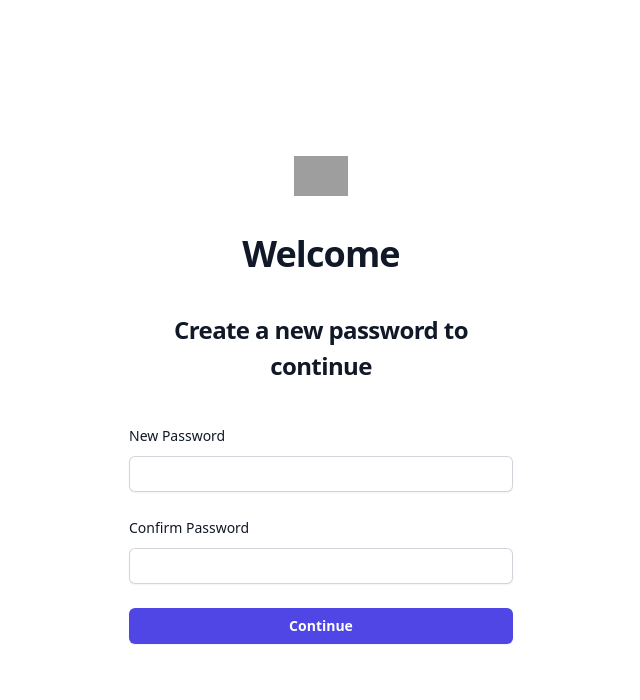
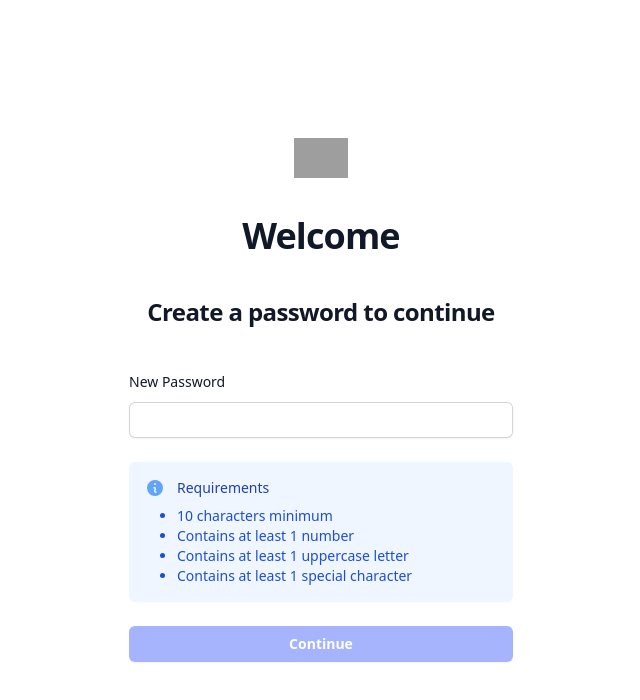
Before and after one commit to ppalms/contest-manager, a Next.js app: page /new-password in a window 1280 px wide. Shown: the top 700 px of the page, without its empty margins (319-959 px from the left). Built offline with nearby package versions, Linux system fonts and the light colour scheme; no server answers; grey boxes are pictures that could not be loaded; what aws-amplify would draw is missing.

Commit message:
New first-time login experience

```diff
--- a/src/app/(admin)/layout.tsx
+++ b/src/app/(admin)/layout.tsx
@@ -18,7 +18,7 @@ import { usePathname, useRouter } from 'next/navigation';
 import { ProfileDropdown } from '@/components/ProfileDropdown';
 import AmplifyConfig from '@/amplify-config';
 
-Amplify.configure(AmplifyConfig);
+Amplify.configure(AmplifyConfig); // TODO use AuthContext and get rid of Amplify.configure
 
 const navigation = [
   { name: 'Home', href: '/', icon: HomeIcon, current: true },
@@ -37,6 +37,7 @@ const teams = [
 ];
 
 const NavLayout = ({ children }: { children: React.ReactNode }) => {
+  // TODO move auth/user state handling into AuthContext and pull user from there
   interface CognitoUser {
     username: string;
     attributes: {
--- a/src/app/(admin)/organizations/page.tsx
+++ b/src/app/(admin)/organizations/page.tsx
@@ -1,6 +1,6 @@
 'use client';
 
-import { API, Amplify, graphqlOperation } from 'aws-amplify';
+import { API, graphqlOperation } from 'aws-amplify';
 import { GraphQLResult } from '@aws-amplify/api';
 import { useState, useEffect } from 'react';
 import Link from 'next/link';
--- a/src/app/(auth)/layout.tsx
+++ b/src/app/(auth)/layout.tsx
@@ -1,12 +1,26 @@
 'use client';
 
 import { Amplify } from 'aws-amplify';
+import { CognitoUser } from '@aws-amplify/auth';
 import AmplifyConfig from '@/amplify-config';
+import React from 'react';
 
 Amplify.configure(AmplifyConfig);
 
+type UserContext = {
+  user: CognitoUser | null;
+  setUser: React.Dispatch<React.SetStateAction<CognitoUser | null>>;
+};
+export const AuthContext = React.createContext<UserContext | null>(null);
+
 const AuthLayout = ({ children }: { children: React.ReactNode }) => {
-  return <>{children}</>;
+  const [user, setUser] = React.useState<CognitoUser | null>(null);
+
+  return (
+    <AuthContext.Provider value={{ user, setUser }}>
+      {children}
+    </AuthContext.Provider>
+  );
 };
 
 export default AuthLayout;
--- a/src/app/(auth)/login/page.tsx
+++ b/src/app/(auth)/login/page.tsx
@@ -6,13 +6,22 @@ import { Transition } from '@headlessui/react';
 import { XCircleIcon, XMarkIcon } from '@heroicons/react/24/outline';
 import { Auth } from 'aws-amplify';
 import { useRouter } from 'next/navigation';
-import { Fragment, useState } from 'react';
+import { Fragment, useContext, useState } from 'react';
+import { AuthContext } from '../layout';
+import LoginButton from '@/components/LoginButton';
 
 export default function Login() {
+  const authContext = useContext(AuthContext);
+  if (!authContext) {
+    throw new Error(
+      'Login is unavailiable - please contact support if this problem persists'
+    );
+  }
+
+  const { setUser } = authContext;
   const [signingIn, setSigningIn] = useState(false);
   const [error, setError] = useState<string | null>();
   const [showError, setShowError] = useState(false);
-
   const router = useRouter();
 
   const handleSignIn = async (event: any) => {
@@ -30,6 +39,7 @@ export default function Login() {
       });
 
       if (user?.challengeName === 'NEW_PASSWORD_REQUIRED') {
+        setUser(user);
         router.push('/new-password');
       } else if (user) {
         router.push('/');
@@ -38,7 +48,7 @@ export default function Login() {
       setError(
         'Sign in failed - please contact support if this problem persists'
       );
-    } finally {
+      setShowError(true);
       setSigningIn(false);
     }
   };
@@ -112,37 +122,11 @@ export default function Login() {
                 </div>
               </div>
 
-              <div>
-                <button
-                  type="submit"
-                  disabled={signingIn}
-                  className="flex w-full justify-center rounded-md bg-indigo-600 px-3 py-1.5 text-sm font-semibold leading-6 text-white shadow-sm hover:bg-indigo-500 focus-visible:outline focus-visible:outline-2 focus-visible:outline-offset-2 focus-visible:outline-indigo-600">
-                  {signingIn ? (
-                    <>
-                      Sign in
-                      <svg
-                        className="animate-spin -mr-0.5 ml-2 h-5 w-5 text-white"
-                        xmlns="http://www.w3.org/2000/svg"
-                        fill="none"
-                        viewBox="0 0 24 24">
-                        <circle
-                          className="opacity-25"
-                          cx="12"
-                          cy="12"
-                          r="10"
-                          stroke="currentColor"
-                          strokeWidth="4"></circle>
-                        <path
-                          className="opacity-75"
-                          fill="currentColor"
-                          d="M4 12a8 8 0 018-8V0C5.373 0 0 5.373 0 12h4zm2 5.291A7.962 7.962 0 014 12H0c0 3.042 1.135 5.824 3 7.938l3-2.647z"></path>
-                      </svg>
-                    </>
-                  ) : (
-                    <>Sign In</>
-                  )}
-                </button>
-              </div>
+              <LoginButton
+                buttonText="Sign In"
+                disabled={signingIn}
+                loading={signingIn}
+              />
             </form>
           </div>
 
--- a/src/app/(auth)/new-password/page.tsx
+++ b/src/app/(auth)/new-password/page.tsx
@@ -3,14 +3,82 @@
 'use client';
 
 import { Auth } from 'aws-amplify';
+import { useRouter } from 'next/navigation';
+import { Fragment, useContext, useState } from 'react';
+import { AuthContext } from '../layout';
+import {
+  InformationCircleIcon,
+  XCircleIcon,
+  XMarkIcon,
+} from '@heroicons/react/20/solid';
+import { Transition } from '@headlessui/react';
+import LoginButton from '@/components/LoginButton';
 
-export default function ResetPassword({ user }: any) {
+export default function NewPassword() {
+  const authContext = useContext(AuthContext);
+  if (!authContext) {
+    throw new Error(
+      'Login is unavailiable - please contact support if this problem persists'
+    );
+  }
+
+  const { user } = authContext;
+  const [isValidPassword, setIsValidPassword] = useState(false);
+  const [signingIn, setSigningIn] = useState(false);
+  const [error, setError] = useState<string | null>();
+  const [showError, setShowError] = useState(false);
+  const router = useRouter();
+
   const handleNewPassword = async (event: any) => {
     event.preventDefault();
+    setSigningIn(true);
+    setShowError(false);
 
-    await Auth.completeNewPassword(
-      user,
-      event.target['confirm-password'].value
+    if (!user) {
+      console.error('User not found - redirecting to login');
+      router.push('/login');
+    }
+
+    let errorMessage;
+    try {
+      await Auth.completeNewPassword(
+        user,
+        event.target['new-password'].value
+      ).catch((error) => {
+        errorMessage = error.message;
+        setError(errorMessage);
+        setShowError(true);
+        setSigningIn(false);
+        if (errorMessage.indexOf('Invalid session') !== -1) {
+          router.push('/login');
+        }
+      });
+
+      if (!errorMessage) {
+        router.push('/');
+      }
+    } catch (error) {
+      setError(
+        'Sign in failed - please contact support if this problem persists'
+      );
+      setShowError(true);
+      setSigningIn(false);
+    }
+  };
+
+  const validatePassword = (password: string): void => {
+    if (password.length < 10) {
+      setIsValidPassword(false);
+      return;
+    }
+
+    const hasUppercase = /[A-Z]/.test(password);
+    const hasLowercase = /[a-z]/.test(password);
+    const hasNumber = /\d/.test(password);
+    const hasSpecialChar = /[!@#$%^&*(),.?":{}|<>]/.test(password);
+
+    setIsValidPassword(
+      hasUppercase && hasLowercase && hasNumber && hasSpecialChar
     );
   };
 
@@ -27,11 +95,11 @@ export default function ResetPassword({ user }: any) {
             Welcome
           </h1>
           <h2 className="mt-10 text-center text-2xl font-bold leading-9 tracking-tight text-gray-900">
-            Create a new password to continue
+            Create a password to continue
           </h2>
         </div>
 
-        <div className="mt-10 sm:mx-auto sm:w-full sm:max-w-sm">
+        <div className="relative mt-10 sm:mx-auto sm:w-full sm:max-w-sm">
           <div>
             <form
               id="new-password-form"
@@ -47,39 +115,82 @@ export default function ResetPassword({ user }: any) {
                   <input
                     id="new-password"
                     name="new-password"
+                    type="password"
                     required
                     className="block w-full rounded-md border-0 py-1.5 text-gray-900 shadow-sm ring-1 ring-inset ring-gray-300 focus:ring-2 focus:ring-inset focus:ring-indigo-600 sm:text-sm sm:leading-6"
+                    onKeyUp={(e: React.KeyboardEvent<HTMLInputElement>) =>
+                      validatePassword(e.currentTarget.value)
+                    }
                   />
                 </div>
               </div>
 
-              <div>
-                <div className="flex items-center justify-between">
-                  <label
-                    htmlFor="confirm-password"
-                    className="block text-sm font-medium leading-6 text-gray-900">
-                    Confirm Password
-                  </label>
-                </div>
-                <div className="mt-2">
-                  <input
-                    id="confirm-password"
-                    name="confirm-password"
-                    required
-                    className="block w-full rounded-md border-0 py-1.5 text-gray-900 shadow-sm ring-1 ring-inset ring-gray-300 focus:ring-2 focus:ring-inset focus:ring-indigo-600 sm:text-sm sm:leading-6"
-                  />
+              <div className="rounded-md bg-blue-50 p-4">
+                <div className="flex">
+                  <div className="flex-shrink-0">
+                    <InformationCircleIcon
+                      className="h-5 w-5 text-blue-400"
+                      aria-hidden="true"
+                    />
+                  </div>
+                  <div className="ml-3 flex-1 md:flex md:justify-between">
+                    <p className="text-sm text-blue-700">
+                      <h3 className="font-medium text-blue-800">
+                        Requirements
+                      </h3>
+                      <ul className="list-disc mt-2">
+                        <li>10 characters minimum</li>
+                        <li>Contains at least 1 number</li>
+                        <li>Contains at least 1 uppercase letter</li>
+                        <li>Contains at least 1 special character</li>
+                      </ul>
+                    </p>
+                  </div>
                 </div>
               </div>
 
-              <div>
-                <button
-                  type="submit"
-                  className="flex w-full justify-center rounded-md bg-indigo-600 px-3 py-1.5 text-sm font-semibold leading-6 text-white shadow-sm hover:bg-indigo-500 focus-visible:outline focus-visible:outline-2 focus-visible:outline-offset-2 focus-visible:outline-indigo-600">
-                  Continue
-                </button>
-              </div>
+              <LoginButton
+                buttonText="Continue"
+                disabled={signingIn || !isValidPassword}
+                loading={signingIn}
+              />
             </form>
           </div>
+
+          <Transition
+            show={showError}
+            as={Fragment}
+            enter="transition-opacity ease-linear duration-300"
+            enterFrom="opacity-0"
+            enterTo="opacity-100"
+            leave="transition-opacity ease-linear duration-300"
+            leaveFrom="opacity-100"
+            leaveTo="opacity-0">
+            <div className="absolute w-full rounded-md bg-red-50 p-4 mt-8">
+              <div className="flex">
+                <div className="flex-shrink-0">
+                  <XCircleIcon
+                    className="h-5 w-5 text-red-400"
+                    aria-hidden="true"
+                  />
+                </div>
+                <div className="ml-3">
+                  <p className="text-sm font-medium text-red-800">{error}</p>
+                </div>
+                <div className="ml-auto pl-3">
+                  <div className="-mx-1.5 -my-1.5">
+                    <button
+                      type="button"
+                      className="inline-flex rounded-md bg-red-50 p-1.5 text-red-500 hover:bg-red-100 focus:outline-none focus:ring-2 focus:ring-red-600 focus:ring-offset-2 focus:ring-offset-red-50"
+                      onClick={() => setShowError(false)}>
+                      <span className="sr-only">Dismiss</span>
+                      <XMarkIcon className="h-5 w-5" aria-hidden="true" />
+                    </button>
+                  </div>
+                </div>
+              </div>
+            </div>
+          </Transition>
         </div>
       </div>
     </>
--- /dev/null
+++ b/src/components/LoginButton.tsx
@@ -0,0 +1,43 @@
+export interface LoginButtonProps {
+  buttonText: string;
+  disabled: boolean;
+  loading: boolean;
+}
+
+const LoginButton = (props: LoginButtonProps) => {
+  return (
+    <div>
+      <button
+        type="submit"
+        disabled={props.disabled}
+        className="relative flex w-full justify-center items-center rounded-md bg-indigo-600 px-3 py-1.5 text-sm font-semibold leading-6 text-white shadow-sm hover:bg-indigo-500 disabled:bg-indigo-300 disabled:hover:bg-indigo-300 focus-visible:outline focus-visible:outline-2 focus-visible:outline-offset-2 focus-visible:outline-indigo-600">
+        {props.loading ? (
+          <>
+            {props.buttonText}
+            <svg
+              className="absolute right-3 animate-spin -mr-0.5 ml-2 h-5 w-5 text-white"
+              xmlns="http://www.w3.org/2000/svg"
+              fill="none"
+              viewBox="0 0 24 24">
+              <circle
+                className="opacity-25"
+                cx="12"
+                cy="12"
+                r="10"
+                stroke="currentColor"
+                strokeWidth="4"></circle>
+              <path
+                className="opacity-75"
+                fill="currentColor"
+                d="M4 12a8 8 0 018-8V0C5.373 0 0 5.373 0 12h4zm2 5.291A7.962 7.962 0 014 12H0c0 3.042 1.135 5.824 3 7.938l3-2.647z"></path>
+            </svg>
+          </>
+        ) : (
+          <>{props.buttonText}</>
+        )}
+      </button>
+    </div>
+  );
+};
+
+export default LoginButton;
```
Also changed, not shown: src/app/(auth)/login/loading.tsx (added, +7 -0 lines), src/app/(auth)/new-password/loading.tsx (added, +7 -0 lines), src/app/loading.tsx (deleted, +0 -9 lines), src/components/PageLoading.js (added, +9 -0 lines).
